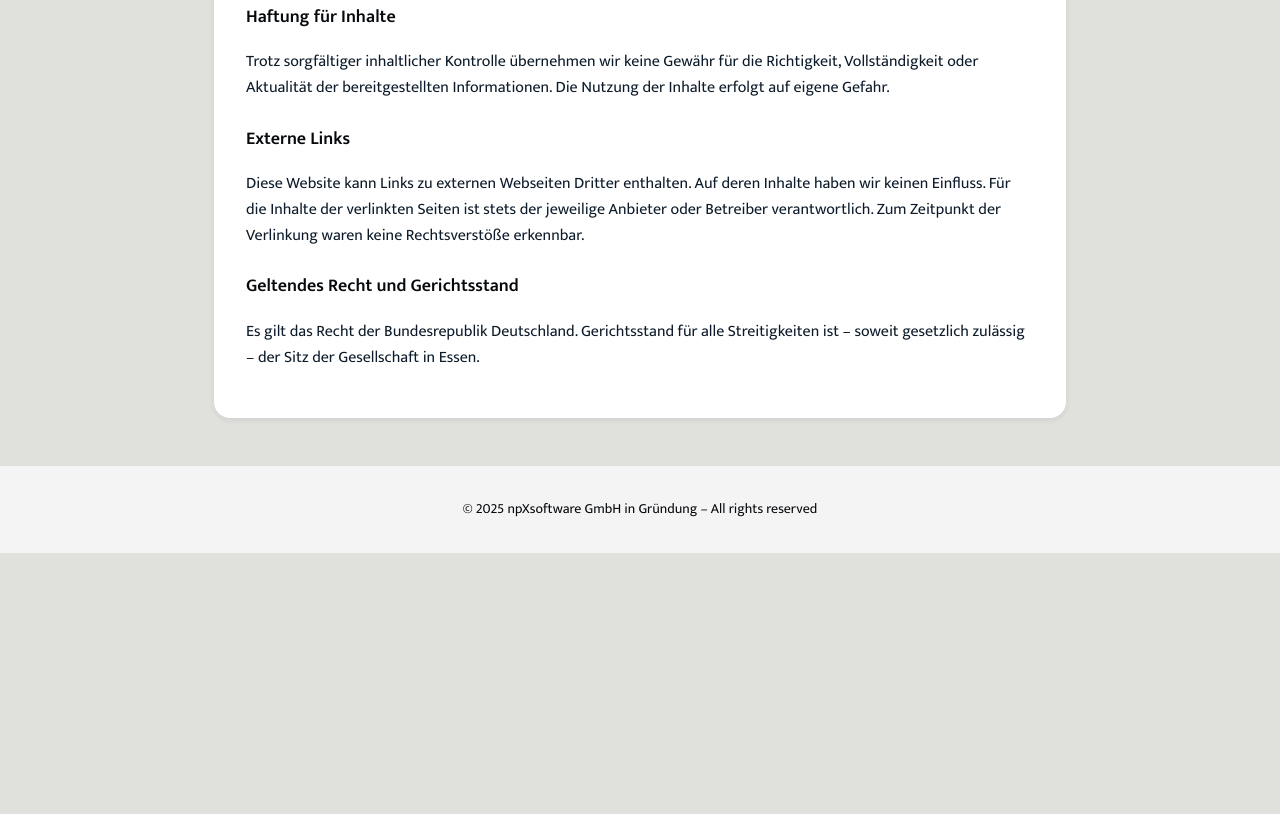
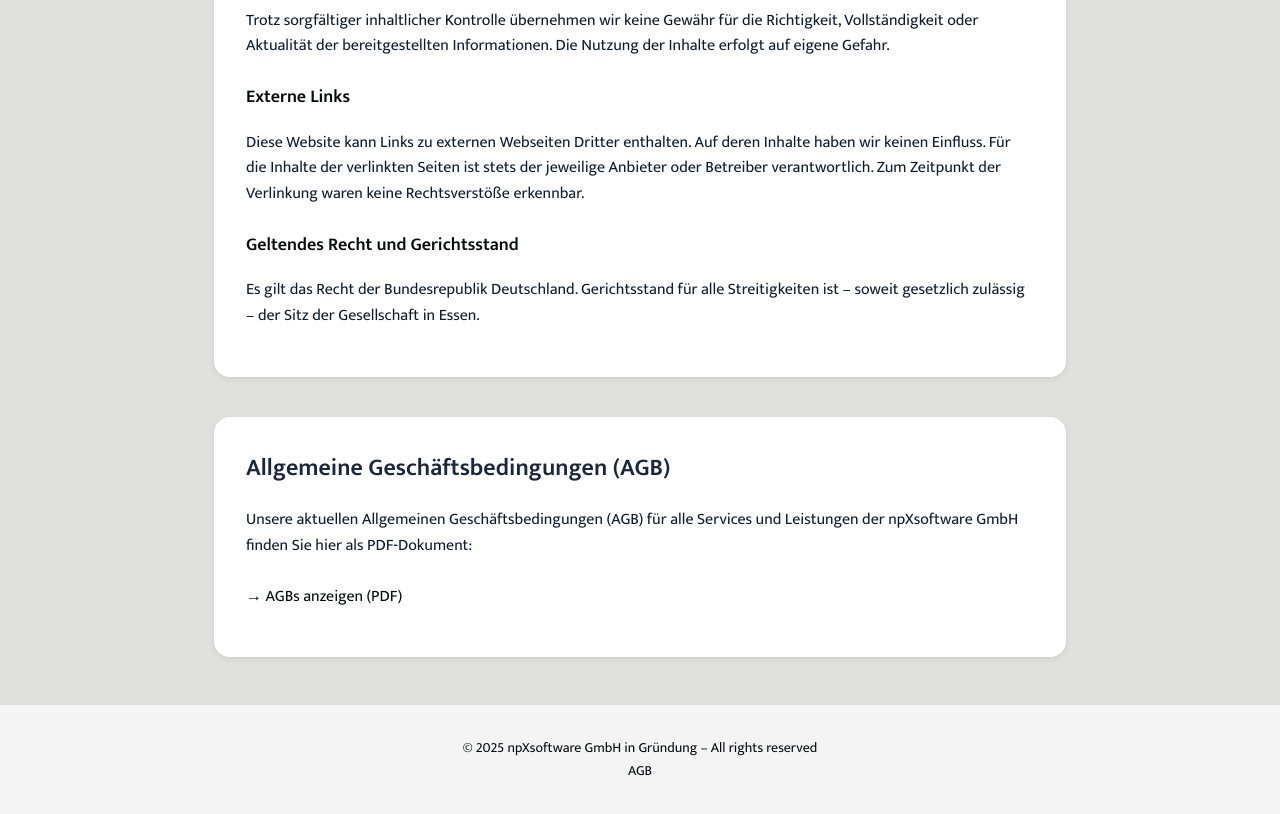
Before and after one commit to npXsoftware-GmbH/legal-docs, a plain HTML site: page index.html in a window 1280 px wide. Shown: the part 1938-2752 px from the top of the page. Before the commit the page ends 2491 px from the top, so only its background shows below. Drawn offline with Linux system fonts and the light colour scheme.

Commit message:
Finale AGBs und kein Git Bullshit

```diff
--- a/index.html
+++ b/index.html
@@ -8,6 +8,8 @@
 
   <link rel="icon" href="npXsoftware-icon.ico" type="image/x-icon" />
   <link rel="shortcut icon" href="npXsoftware-icon.ico" />
+
+  <link rel="canonical" href="https://npxsoftware-gmbh.github.io/assets/docs/npXsoftware%20AGBs.pdf" />
 
   <style>
     :root {
@@ -115,10 +117,11 @@
     <img src="npXsoftware-logo-small.png" alt="npXsoftware Logo" />
   </header>
 
+<!--
 <nav style="text-align: right; margin: 1rem;">
   <a href="en/index.html">🇬🇧 English version</a>
 </nav>
-
+-->
 
 
   <main>
@@ -200,10 +203,25 @@ Umsatzsteuer-ID: [USt-IdNr. einfügen]<br />
         Es gilt das Recht der Bundesrepublik Deutschland. Gerichtsstand für alle Streitigkeiten ist – soweit gesetzlich zulässig – der Sitz der Gesellschaft in Essen.
       </p>
     </section>
+
+<section>
+  <h2>Allgemeine Geschäftsbedingungen (AGB)</h2>
+  <p>
+    Unsere aktuellen Allgemeinen Geschäftsbedingungen (AGB) für alle Services und Leistungen der npXsoftware GmbH finden Sie hier als PDF-Dokument:<br><br>
+    <a href="https://npxsoftware-gmbh.github.io/assets/docs/npXsoftware%20AGBs.pdf" target="_blank">
+      → AGBs anzeigen (PDF)
+    </a>
+  </p>
+</section>
+
+
   </main>
 
   <footer>
     &copy; 2025 npXsoftware GmbH in Gründung – All rights reserved
+    <br>
+<a href="https://npxsoftware-gmbh.github.io/assets/docs/npXsoftware%20AGBs.pdf" target="_blank">AGB</a>
+
   </footer>
 
 </body>
```
